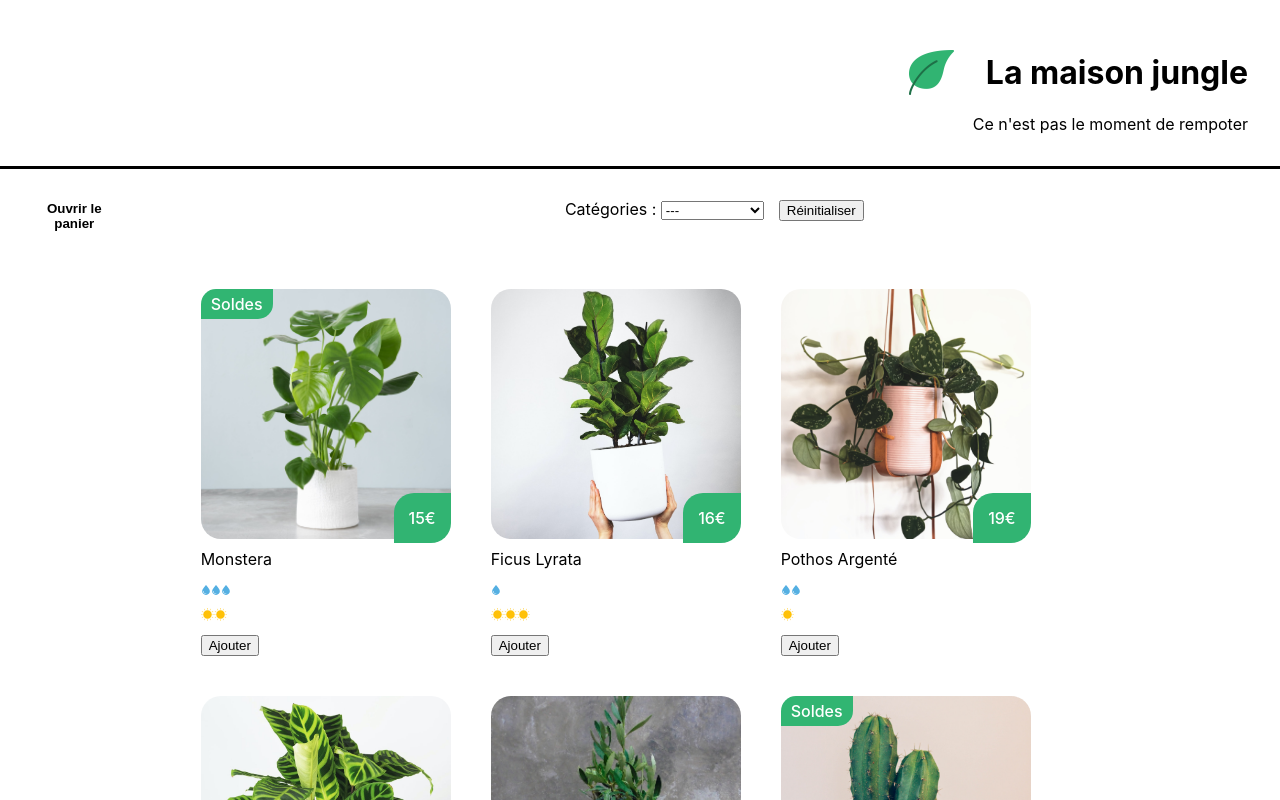
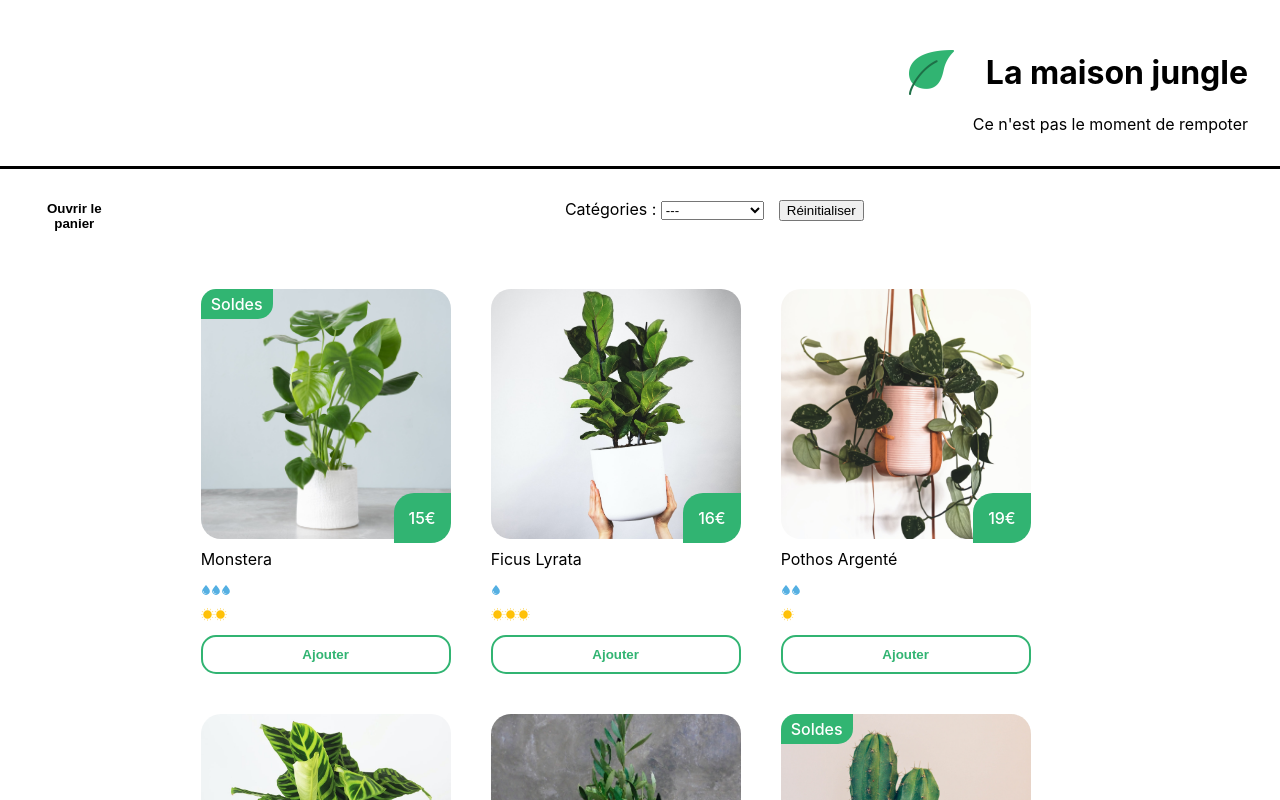
Before and after one commit to s3kiro23/la-maison-jungle, a React (Create React App) app: page / in a window 1280 px wide. Shown: the top 800 px of the page. Built offline with nearby package versions, Linux system fonts and the light colour scheme.

Commit message:
add styled components

```diff
--- a/package.json
+++ b/package.json
@@ -9,6 +9,7 @@
     "react": "^17.0.1",
     "react-dom": "^17.0.1",
     "react-scripts": "4.0.1",
+    "styled-components": "^6.1.6",
     "sweetalert2": "^11.10.2",
     "web-vitals": "^0.2.4"
   },
--- a/src/components/PlantItem.js
+++ b/src/components/PlantItem.js
@@ -1,9 +1,74 @@
 import CareScale from "./CareScale";
 import "../styles/PlantItem.css";
 import Swal from "sweetalert2";
+import styled, { css } from "styled-components";
+import { useState } from "react";
+
+const Button = styled.button`
+	background: transparent;
+	border-radius: 15px;
+	border: 2px solid #31b472;
+	color: #31b472;
+	font-weight: bold;
+	padding: 0.75em 1em;
+	cursor: pointer;
+	width: 100%;
+
+	&:hover {
+		background: #31b472;
+		color: white;
+		transition: 0.3s;
+		box-shadow: 0 0 10px #31b472;
+		transform: scale(1.05);
+		transition: 0.3s;
+	}
+
+	&:active {
+		transform: scale(0.95);
+		transition: 0.3s;
+		box-shadow: none;
+	}
+`;
+
+const Img = styled.img`
+	height: 250px;
+	width: 250px;
+	border-radius: 20px;
+	object-fit: cover;
+	cursor: pointer;
+
+	&:hover {
+		transform: scale(1.05);
+		transition: 0.3s;
+		box-shadow: 0 0 10px #31b472;
+	}
+`;
+
+const Soldes = styled.div`
+	${({ isImgHovered }) =>
+		isImgHovered &&
+		css`
+			top: -6px;
+			left: -5px;
+			transform: scale(1.05);
+			transition: 0.3s;
+		`}
+`;
+
+const Price = styled.div`
+	${({ isImgHovered }) =>
+		isImgHovered &&
+		css`
+			bottom: 32.8%;
+			right: -5px;
+			transform: scale(1.05);
+			transition: 0.3s;
+		`}
+`;
 
 function PlantItem(props) {
 	const plant = props.plant;
+	const [isImgHovered, setIsImgHovered] = useState(false);
 
 	function handleCareType(careType, scaleValue) {
 		const careTypeFinal = careType === "light" ? "de lumière" : "d'arrosage";
@@ -40,6 +105,7 @@ function PlantItem(props) {
 			showCloseButton: true,
 			showCancelButton: true,
 			focusConfirm: false,
+			confirmButtonColor: "#31b472",
 			confirmButtonText: `
 			  <i class="fa fa-thumbs-up"></i> Great!
 			`,
@@ -53,15 +119,26 @@ function PlantItem(props) {
 
 	return (
 		<li className="lmj-plant-item">
-			<img src={plant.cover} alt={`${plant.name} cover`} className="lmj-plant-item-cover" onClick={() => modalSwal(plant)} />
-			<div className="lmj-plant-item-price">{plant.price}€</div>
+			<Img
+				src={plant.cover}
+				alt={`${plant.name} cover`}
+				className="lmj-plant-item-cover"
+				onClick={() => modalSwal(plant)}
+				onMouseEnter={() => setIsImgHovered(true)}
+				onMouseLeave={() => setIsImgHovered(false)}
+			/>
+			<Price className="lmj-plant-item-price" isImgHovered={isImgHovered}>{plant.price}€</Price>
 			{plant.name}
-			{plant.isSpecialOffer && <div className="lmj-sales">Soldes</div>}
+			{plant.isSpecialOffer && (
+				<Soldes className="lmj-sales" isImgHovered={isImgHovered}>
+					Soldes
+				</Soldes>
+			)}
 			<div className="lmj-carescale">
 				<CareScale careType="water" scaleValue={plant.water} />
 				<CareScale careType="light" scaleValue={plant.light} />
 			</div>
-			<button onClick={() => props.addToCart(plant.name, plant.price)}>Ajouter</button>
+			<Button onClick={() => props.addToCart(plant.name, plant.price)}>Ajouter</Button>
 		</li>
 	);
 }
--- a/src/styles/PlantItem.css
+++ b/src/styles/PlantItem.css
@@ -1,11 +1,3 @@
-.lmj-plant-item-cover {
-	height: 250px;
-	width: 250px;
-	border-radius: 20px;
-	object-fit: cover;
-	cursor: pointer;
-}
-
 .lmj-plant-item, .lmj-carescale {
 	display: flex;
 	align-items: flex-start;
@@ -27,7 +19,7 @@
 	color: white;
 	padding: 15px;
 	right: 0;
-	bottom: 30.8%;
+	bottom: 33.9%;
 	font-weight: 500;
 }
 
```
Also changed, not shown: 2 other files (tests, documents, lock files or other folders).
